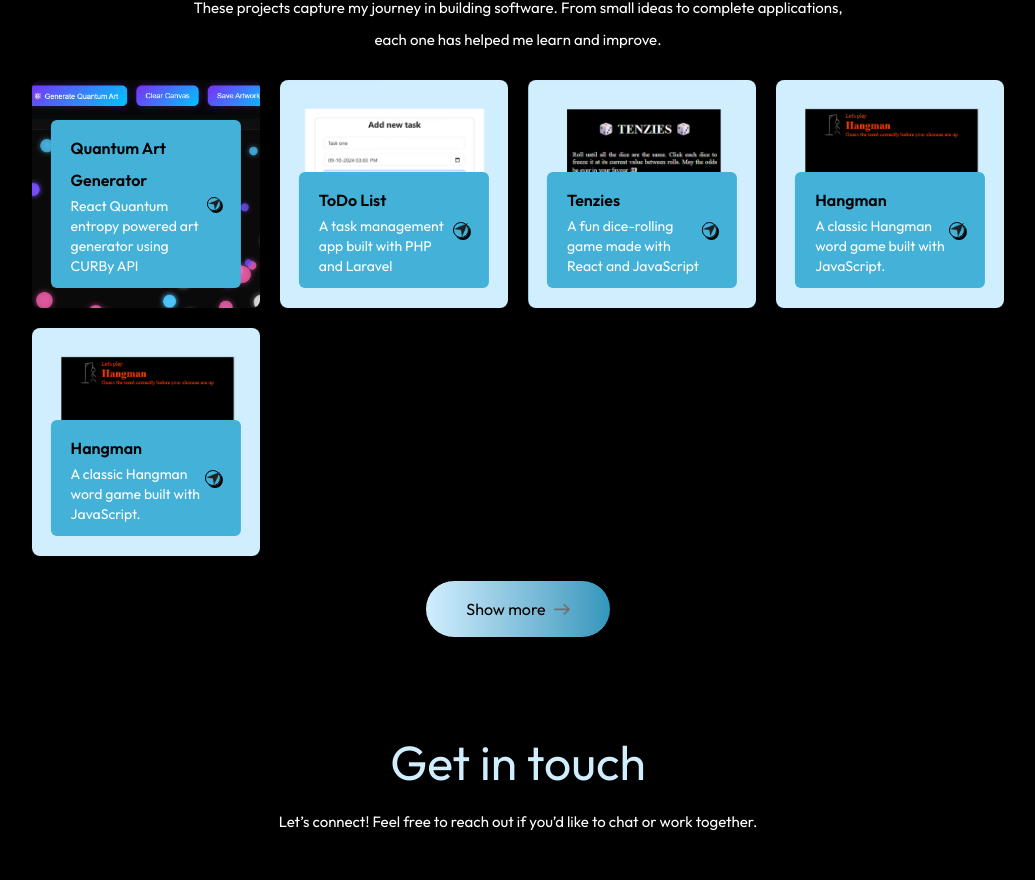
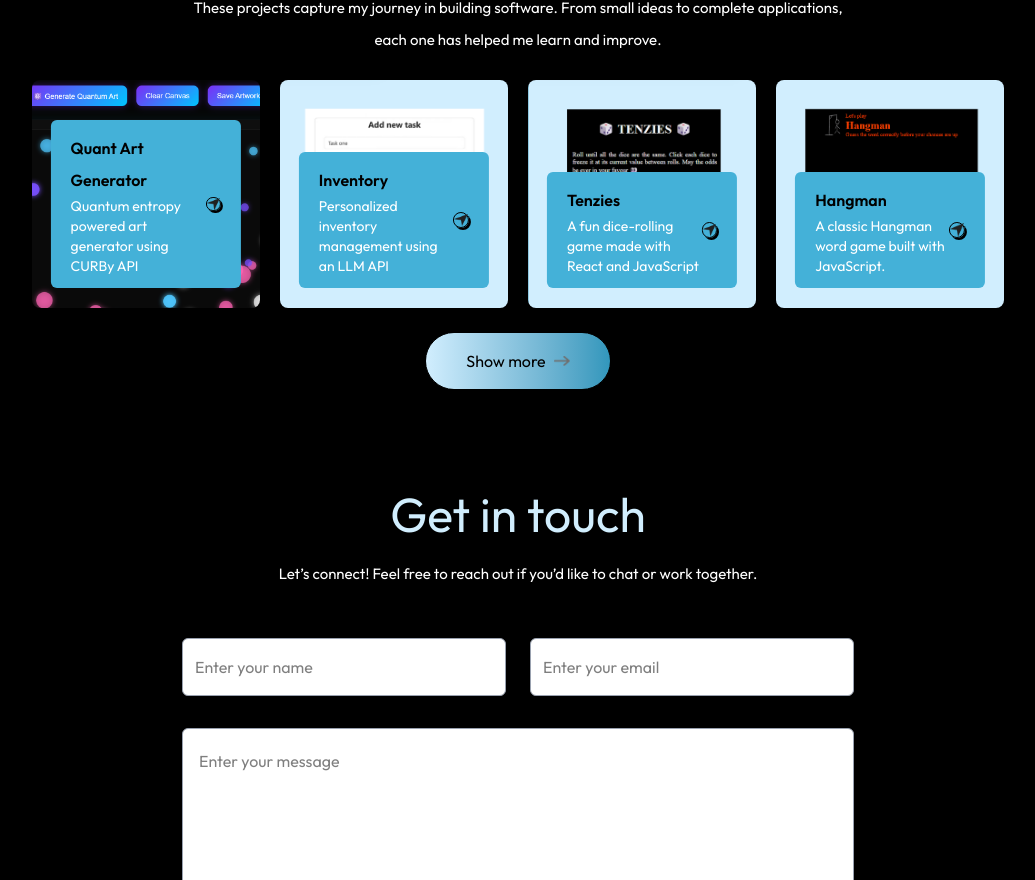
Before and after one commit to swetha-021/MyPortfolio, a Next.js app: page / in a window 1280 px wide. Shown: the part 1974-2854 px from the top of the page, without its empty margins (122-1157 px from the left). Built offline with nearby package versions, Linux system fonts and the light colour scheme; a web font is replaced by a local one.

Commit message:
updated experience

```diff
--- a/assets/assets.js
+++ b/assets/assets.js
@@ -100,17 +100,17 @@
 
     export const workData = [
         {
-            title: 'Quantum Art Generator',
-            description: 'React Quantum entropy powered art generator using CURBy API',
+            title: 'Quant Art Generator',
+            description: 'Quantum entropy powered art generator using CURBy API',
             bgImage: 'work-1.png',
             link:'https://github.com/swetha-021/Quantum-art-generator',
 
         },
         {
-            title: 'ToDo List',
-            description: 'A task management app built with PHP and Laravel',
+            title: 'Inventory',
+            description: 'Personalized inventory management using an LLM API',
             bgImage: 'work-2.png',
-            link:'https://github.com/swetha-021/toDO',
+            link:'https://github.com/swetha-021/Inventory-Management',
         },
         {
             title: 'Tenzies',
@@ -124,12 +124,7 @@
             bgImage: 'work-4.png',
             link:'https://github.com/swetha-021/Hangman',
         },
-        {
-            title: 'Hangman',
-            description: 'A classic Hangman word game built with JavaScript.',
-            bgImage: 'work-4.png',
-            link:'https://github.com/swetha-021/Hangman',
-        },
+
     ]
 
     export const experienceData = [
```
